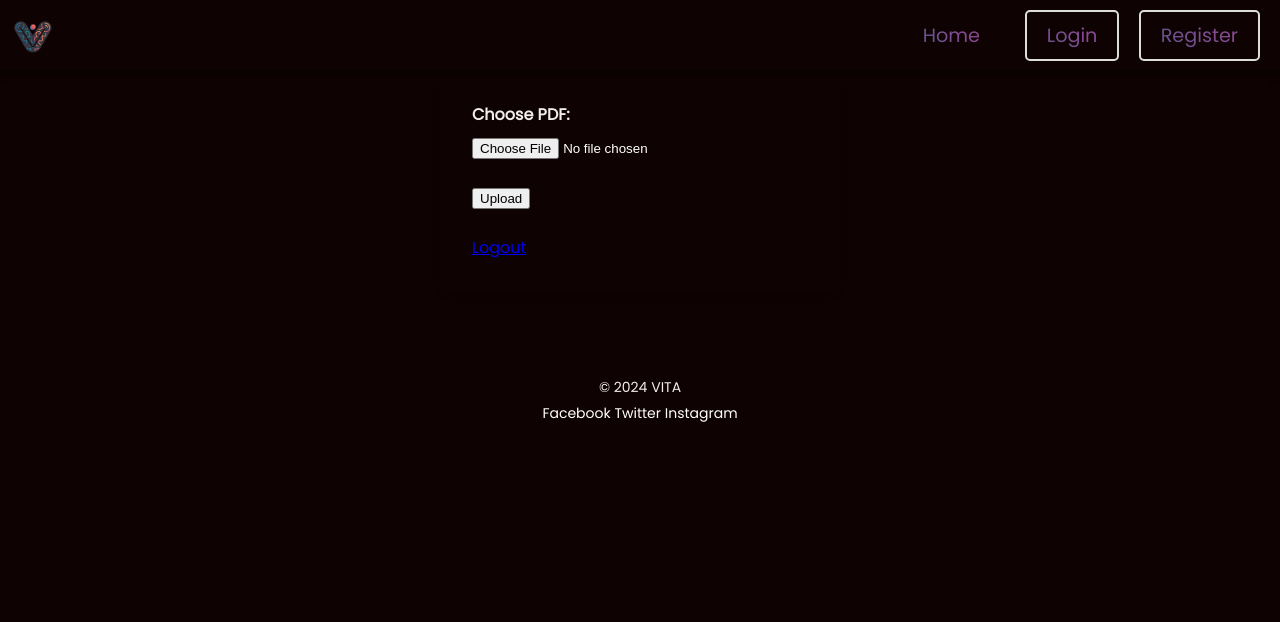
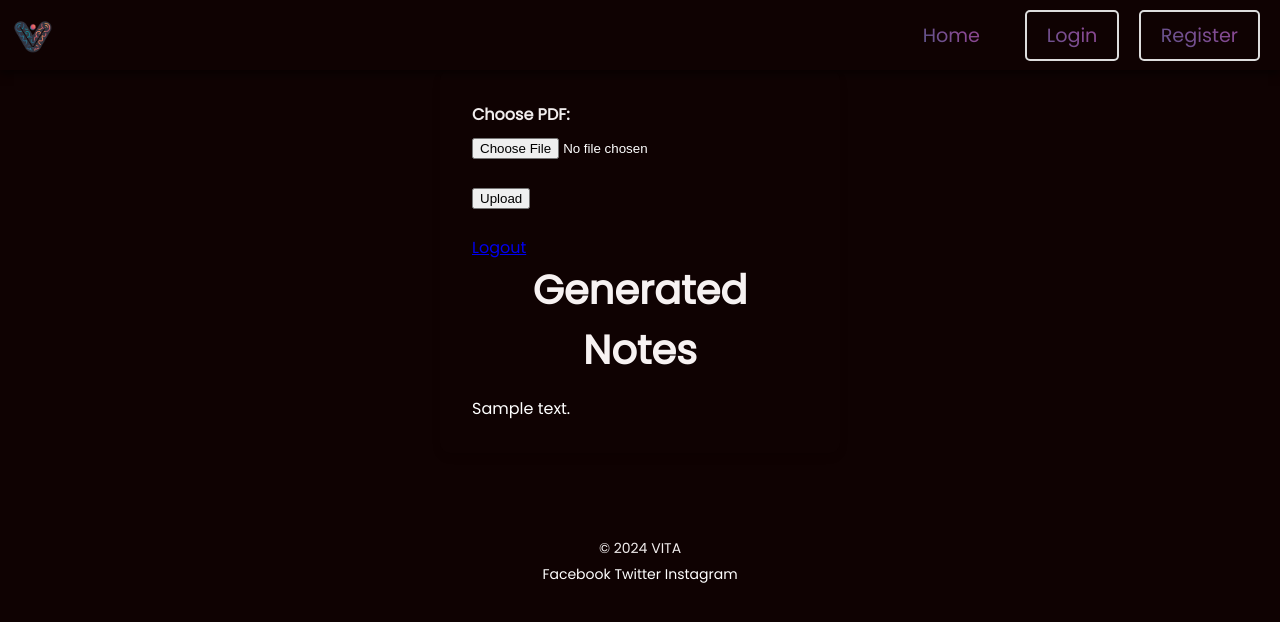
Before and after one commit to RiteshYennuwar/VITA, a Flask app: template templates/upload.html in a window 1280 px wide. Shown: the top 622 px of the page. Run offline with Flask 3, Linux system fonts and the light colour scheme; the template is opened without the code that fills it: most values are stand-ins (such as "Sample title", 1, 10 or a date in 2020); parts of the project's set-up code (start-up, migrations or seed data) failed here and were passed over; some libraries are stand-ins or nearby versions.

Commit message:
notes generation added

```diff
--- a/app.py
+++ b/app.py
@@ -4,48 +4,53 @@ from flask_login import LoginManager, UserMixin, login_user, login_required, log
 from werkzeug.security import generate_password_hash, check_password_hash
 import gridfs
 import io
+import requests
 from bson import ObjectId
 import os
 from src.document_processor import read_pdf, chunk_text
 from src.embedding_handler import store_embeddings_in_pinecone
 from src.pinecone_manager import initialize_pinecone
 from src.query_handler import process_query, get_all_vectors_in_namespace
-from config import PINECONE_API_KEY, PINECONE_ENVIRONMENT, COHERE_API_KEY, PINECONE_INDEX_NAME
+from config import PINECONE_API_KEY, PINECONE_ENVIRONMENT, COHERE_API_KEY, PINECONE_INDEX_NAME, GEMINI_API_KEY
 import markdown
 
 app = Flask(__name__)
-app.config['SECRET_KEY'] = 'your_secret_key'
+app.config['SECRET_KEY'] = os.environ.get('SECRET_KEY', 'your_secret_key')
 app.config['MONGO_URI'] = 'mongodb://localhost:27017/your_db'
 mongo = PyMongo(app)
 fs = gridfs.GridFS(mongo.db)
 login_manager = LoginManager(app)
 login_manager.login_view = 'login'
+
 index = initialize_pinecone(PINECONE_API_KEY, PINECONE_ENVIRONMENT)
 
 # User collection
 users = mongo.db.users
 
+
 class User(UserMixin):
     def __init__(self, id):
         self.id = id
 
+
 @login_manager.user_loader
 def load_user(user_id):
-    print(f"Loading user: {user_id}")
     user = users.find_one({'_id': ObjectId(user_id)})
     if user:
-        print("User found in database")
         return User(str(user['_id']))
-    print("User not found")
     return None
+
 
 @login_manager.unauthorized_handler
 def unauthorized():
     flash('You need to be logged in to access this page.', 'warning')
     return redirect(url_for('login'))
+
+
 @app.route('/')
 def home():
     return render_template('home.html')
+
 
 @app.route('/register', methods=['GET', 'POST'])
 def register():
@@ -72,6 +77,7 @@ def register():
         return redirect(url_for('login'))
     return render_template('register.html')
 
+
 @app.route('/login', methods=['GET', 'POST'])
 def login():
     if request.method == 'POST':
@@ -87,10 +93,10 @@ def login():
         flash('Invalid username or password.', 'error')
     return render_template('login.html')
 
+
 @app.route('/upload', methods=['GET', 'POST'])
 @login_required
 def upload():
-    print(f"Current user: {current_user}")
     if request.method == 'POST':
         try:
             file = request.files['file']
@@ -101,12 +107,18 @@ def upload():
             flash('PDF processed successfully!', 'info')
             text_chunks = chunk_text(document_text)
             flash('Text chunked successfully!', 'info')
+
+            # Summarize text chunks using GEMINI API
+            summarized_texts = [summarize_chunk(chunk) for chunk in text_chunks]
+            summarized_text = ' '.join(summarized_texts)
+            html_output = markdown.markdown(summarized_text)
+            flash('Text summarized successfully!', 'info')
+
             namespace = f"user_{current_user.id}_file_{file_id}"
             store_embeddings_in_pinecone(namespace, index, text_chunks)
             flash('File uploaded successfully in pinecone!', 'success')
-            return redirect(url_for('dashboard'))
+            return render_template('upload.html', generated_text=html_output)
         except Exception as e:
-            print(f"Error during file upload: {e}")
             flash('An error occurred during file upload. Please try again.', 'error')
             return redirect(url_for('upload'))
     return render_template('upload.html')
@@ -121,17 +133,17 @@ def download(filename):
         file_stream.seek(0)
         return send_file(file_stream, download_name=filename, as_attachment=True)
     else:
-        flash('File not found or access denied.','error')
+        flash('File not found or access denied.', 'error')
         return redirect(url_for('dashboard'))
+
 
 @app.route('/dashboard')
 @login_required
 def dashboard():
     user_pdfs = fs.find({'user_id': current_user.id})
     user = users.find_one({'_id': ObjectId(current_user.id)})
-    if user:
-        print(f"User: {user['first_name']}")
-    return render_template('dashboard.html', user_pdfs=user_pdfs, user = user)
+    return render_template('dashboard.html', user_pdfs=user_pdfs, user=user)
+
 
 @app.route('/profile')
 @login_required
@@ -139,13 +151,13 @@ def profile():
     user = users.find_one({'_id': ObjectId(current_user.id)})
     return render_template('profile.html', user=user)
 
+
 @app.route('/update_profile', methods=['POST'])
 @login_required
 def update_profile():
     first_name = request.form['first_name']
     last_name = request.form['last_name']
     email = request.form['email']
-
     users.update_one(
         {'_id': ObjectId(current_user.id)},
         {'$set': {
@@ -157,6 +169,7 @@ def update_profile():
     flash('Profile updated successfully!', 'success')
     return redirect(url_for('profile'))
 
+
 @app.route('/logout')
 @login_required
 def logout():
@@ -164,31 +177,56 @@ def logout():
     flash('Logout successful!', 'success')
     return redirect(url_for('home'))
 
+
 @app.route('/query', methods=['POST'])
 @login_required
 def query():
     data = request.json
     query_text = data.get('query')
     pdf_id = data.get('pdf_id')
-    print(f"Query: {query_text}, PDF ID: {pdf_id}")
 
     if not query_text or not pdf_id:
         return jsonify({'error': 'No query or PDF ID provided'}), 400
 
-    # Generate a unique namespace for the current user and PDF
     namespace = f"user_{current_user.id}_file_{pdf_id}"
-    print(f"Namespace: {namespace}")
 
     try:
-        # Process query and generate answer
         generated_answer = process_query(query_text, COHERE_API_KEY, namespace)
         generated_answer = markdown.markdown(generated_answer)
-        # print(get_all_vectors_in_namespace(namespace))
-        print(f"Generated answer: {generated_answer}")
         return jsonify({'answer': generated_answer})
     except Exception as e:
-        print(f"Error: {e}")
         return jsonify({'error': str(e)}), 500
 
+
+def summarize_chunk(chunk):
+    """
+    Summarize a text chunk using GEMINI API.
+
+    :param chunk: Text chunk to summarize
+    :return: Summarized text
+    """
+    url = f"https://generativelanguage.googleapis.com/v1beta/models/gemini-1.5-flash-latest:generateContent?key={GEMINI_API_KEY}"
+    headers = {
+        'Content-Type': 'application/json'
+    }
+    payload = {
+        "contents": [
+            {
+                "parts": [
+                    {
+                        "text": chunk
+                    }
+                ]
+            }
+        ]
+    }
+    response = requests.post(url, json=payload, headers=headers)
+    if response.status_code == 200:
+        return response.json().get('candidates', [{}])[0].get('content', {}).get('parts', [{}])[0].get('text',
+                                                                                                       'No summary generated')
+    else:
+        return f"Error: {response.status_code}, {response.json()}"
+
+
 if __name__ == '__main__':
-    app.run(debug=True,host='0.0.0.0', port=4040)
+    app.run(debug=True, host='0.0.0.0', port=4040)
--- a/templates/upload.html
+++ b/templates/upload.html
@@ -9,5 +9,13 @@
     </form>
     <br>
     <a href="{{ url_for('logout') }}">Logout</a>
+    {% if generated_text %}
+    <div class="notes-container">
+        <h2>Generated Notes</h2>
+        <div class="notes-content">
+            {{ generated_text|safe }}
+        </div>
+    </div>
+    {% endif %}
 </div>
 {% endblock %}
```
Lines whose indentation alone changed are shown as unchanged.
